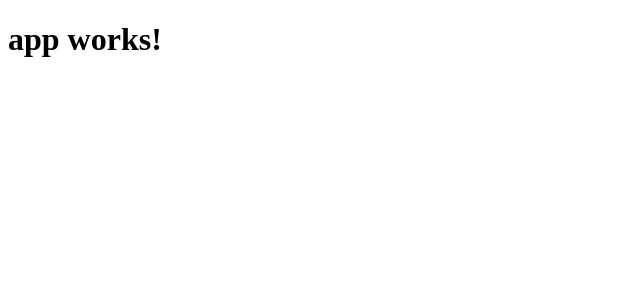
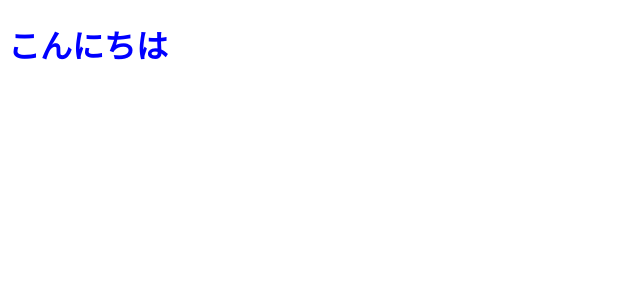
Before and after one commit to t-mochizuki/angular2-study, an Angular app in the folder test01/: page / in a window 1280 px wide. Shown: the top 300 px of the page, without its empty margins (0-640 px from the left). Built offline with nearby package versions, Linux system fonts and the light colour scheme.

Commit message:
CSSを追加 closes #5

```diff
--- a/test01/src/app/app.component.css
+++ b/test01/src/app/app.component.css
@@ -0,0 +1,3 @@
+h1 {
+    color:blue;
+}
--- a/test01/src/app/app.component.ts
+++ b/test01/src/app/app.component.ts
@@ -9,5 +9,5 @@ import { Component } from '@angular/core';
   styleUrls: ['./app.component.css']
 })
 export class AppComponent {
-  title = 'app works!';
+  title = 'こんにちは';
 }
```
